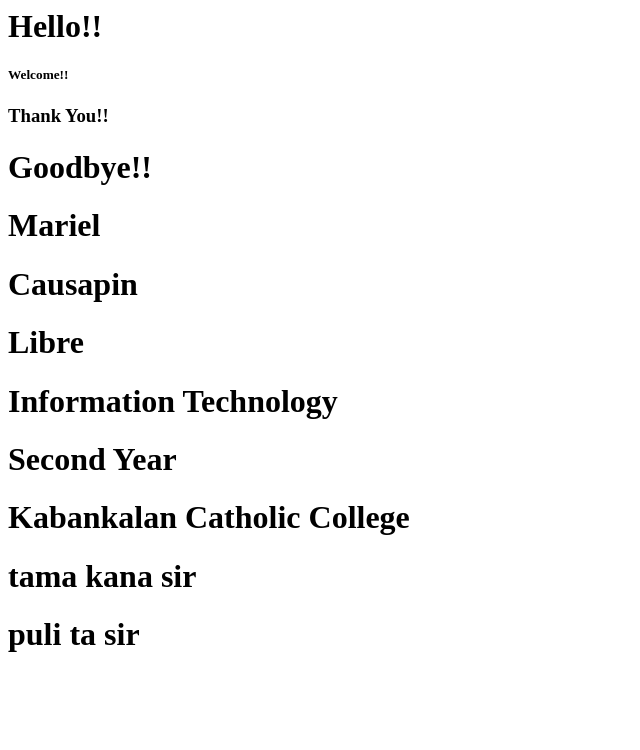
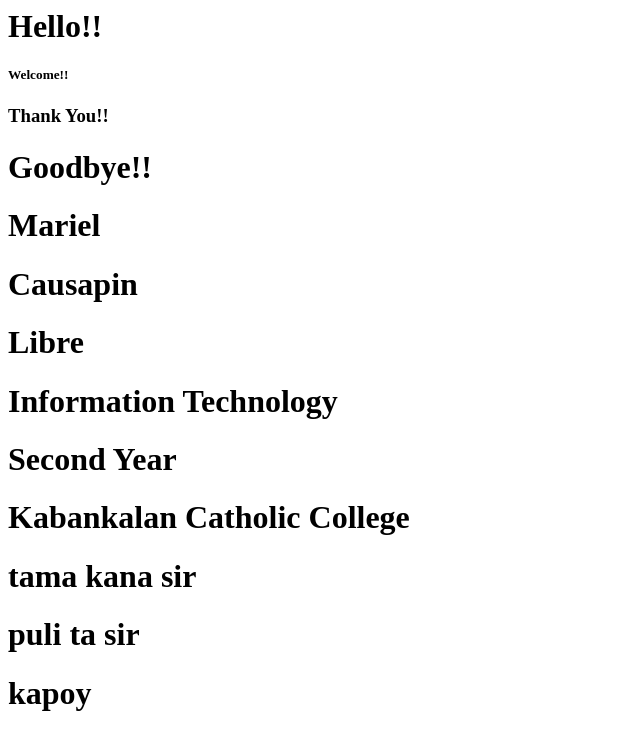
Before and after one commit to mariellibre04/Libre, a plain HTML site: page index.html in a window 1280 px wide. Shown: the whole page, without its empty margins (0-640 px from the left). Drawn offline with Linux system fonts and the light colour scheme.

Commit message:
thirteen commit

```diff
--- a/index.html
+++ b/index.html
@@ -13,3 +13,4 @@
 <h1>Kabankalan Catholic College</h1>
 <h1>tama kana sir</h1>
 <h1>puli ta sir</h1>
+<h1>kapoy</h1>
```
